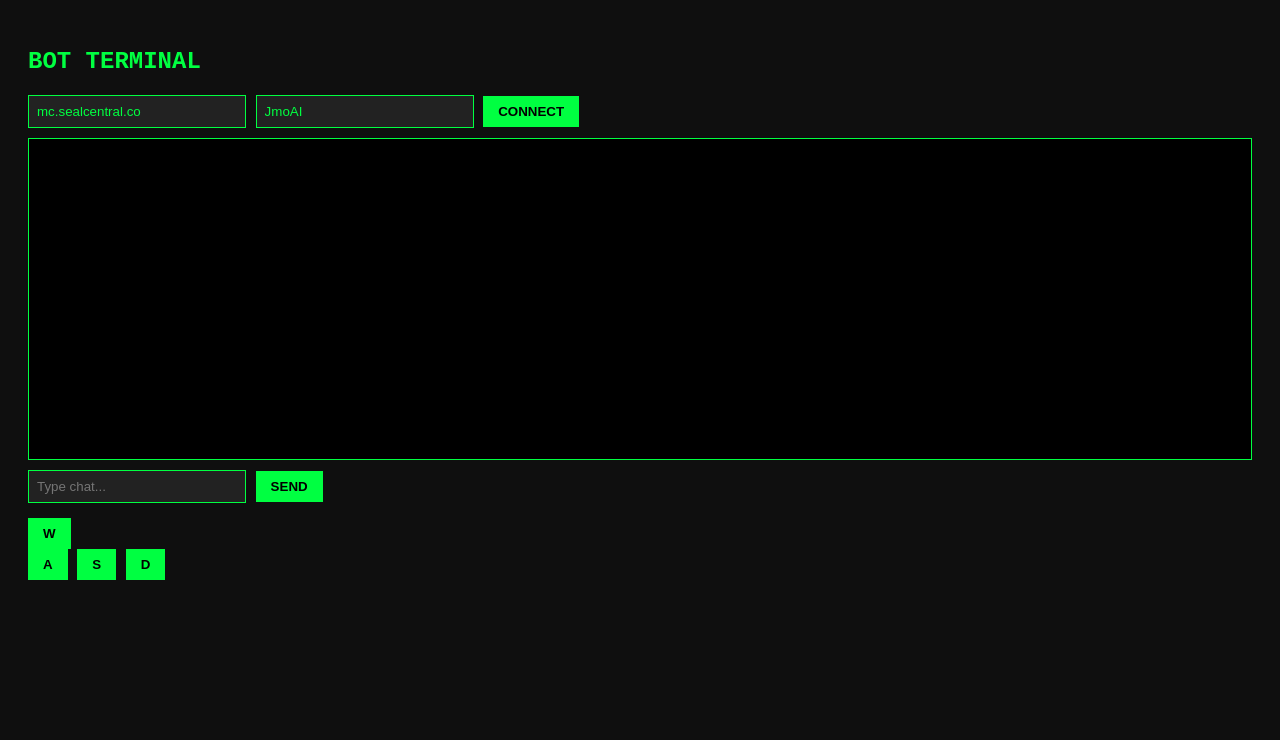
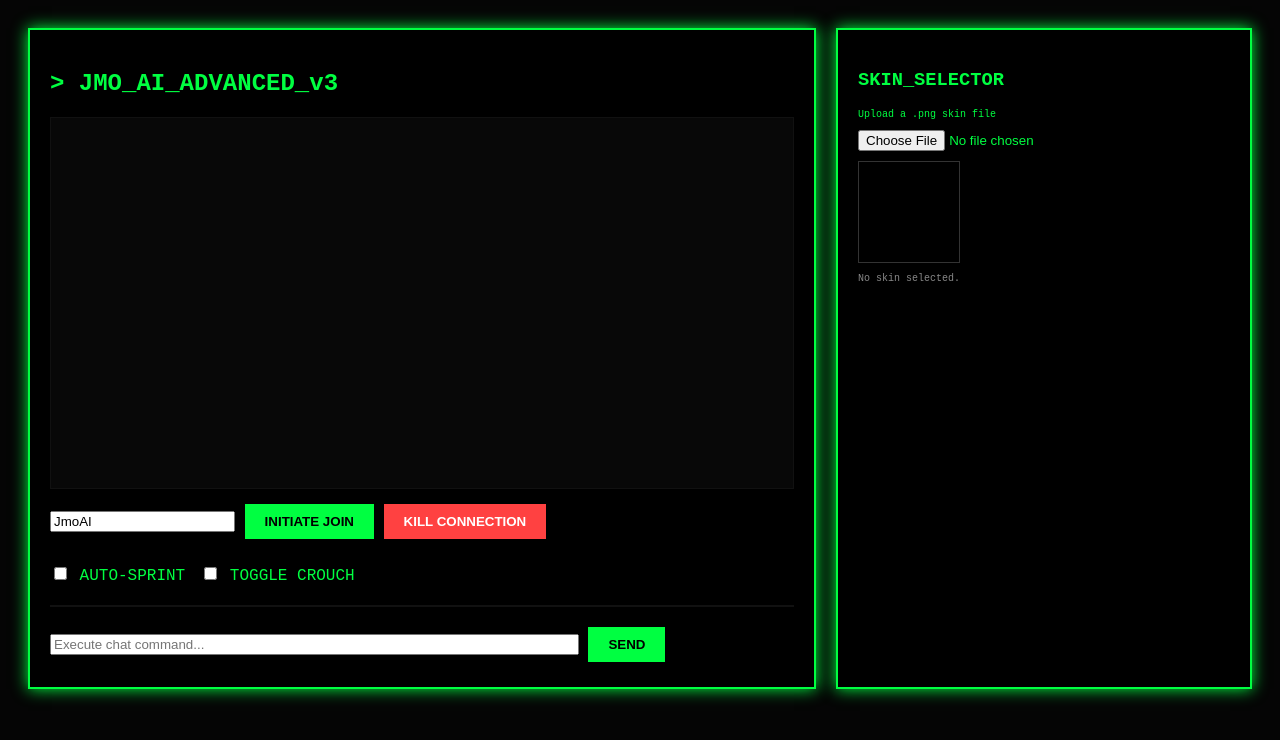
Before and after one commit to JmoAI-Bot/JmoAI-Chat-bot-, a website: page public/index.html in a window 1280 px wide. Drawn offline with nearby package versions, Linux system fonts and the light colour scheme; no server answers.

Commit message:
Update index.html

```diff
--- a/public/index.html
+++ b/public/index.html
@@ -1,50 +1,79 @@
 <!DOCTYPE html>
 <html>
 <head>
-    <title>EaglerBot UI</title>
+    <title>JmoAI Pro Terminal</title>
     <style>
-        body { background: #0f0f0f; color: #00ff41; font-family: 'Courier New', monospace; padding: 20px; }
-        #log { height: 300px; overflow-y: auto; border: 1px solid #00ff41; padding: 10px; background: #000; margin: 10px 0; }
-        input { background: #222; color: #00ff41; border: 1px solid #00ff41; padding: 8px; width: 200px; }
-        button { background: #00ff41; color: #000; border: none; padding: 8px 15px; cursor: pointer; font-weight: bold; }
-        .controls { margin-top: 15px; }
+        body { background: #050505; color: #00ff41; font-family: 'Courier New', monospace; display: flex; padding: 20px; gap: 20px; }
+        .panel { border: 2px solid #00ff41; padding: 20px; background: #000; flex: 2; box-shadow: 0 0 15px #00ff41; }
+        #log { height: 350px; overflow-y: auto; background: #080808; padding: 10px; border: 1px solid #111; margin-bottom: 15px; }
+        .btn { background: #00ff41; color: #000; border: none; padding: 10px 20px; cursor: pointer; font-weight: bold; margin-bottom: 5px; }
+        .btn:active { background: #008f25; }
+        .btn-red { background: #ff4141; color: white; }
+        .skin-preview { width: 100px; height: 100px; border: 1px solid #333; margin-top: 10px; background-size: contain; background-repeat: no-repeat; }
     </style>
 </head>
 <body>
-    <h2>BOT TERMINAL</h2>
-    <input id="host" value="mc.sealcentral.co">
-    <input id="user" value="JmoAI">
-    <button onclick="start()">CONNECT</button>
+    <div class="panel">
+        <h2>> JMO_AI_ADVANCED_v3</h2>
+        <div id="log"></div>
 
-    <div id="log"></div>
+        <input id="user" value="JmoAI">
+        <button class="btn" onclick="start()">INITIATE JOIN</button>
+        <button class="btn btn-red" onclick="stop()">KILL CONNECTION</button>
 
-    <input id="chatMsg" placeholder="Type chat...">
-    <button onclick="send()">SEND</button>
+        <div style="margin-top:20px; display: flex; gap: 15px;">
+            <label><input type="checkbox" onchange="socket.emit('toggleSprint', this.checked)"> AUTO-SPRINT</label>
+            <label><input type="checkbox" onchange="socket.emit('toggleCrouch', this.checked)"> TOGGLE CROUCH</label>
+        </div>
+        <hr style="border: 1px solid #111; margin: 20px 0;">
+        <input id="chatBox" style="width:70%;" placeholder="Execute chat command...">
+        <button class="btn" onclick="send()">SEND</button>
+    </div>
 
-    <div class="controls">
-        <button onclick="move('forward')">W</button><br>
-        <button onclick="move('left')">A</button>
-        <button onclick="move('back')">S</button>
-        <button onclick="move('right')">D</button>
+    <div class="panel" style="flex: 1;">
+        <h3>SKIN_SELECTOR</h3>
+        <p style="font-size: 10px;">Upload a .png skin file</p>
+        <input type="file" id="skinFile" accept="image/png" onchange="previewSkin(this)">
+        <div id="skinPrev" class="skin-preview"></div>
+        <p id="statusText" style="font-size: 10px; color: #888;">No skin selected.</p>
     </div>
 
     <script src="/socket.io/socket.io.js"></script>
     <script>
         const socket = io();
-        const logDiv = document.getElementById('log');
+        let currentSkinUrl = "";
+
+        // Simplified Skin Upload (Uses a placeholder logic; real Eaglercraft usually needs a direct URL)
+        function previewSkin(input) {
+            const file = input.files[0];
+            if (file) {
+                document.getElementById('statusText').innerText = "Skin Loaded (Ready to Join)";
+                const reader = new FileReader();
+                reader.onload = (e) => document.getElementById('skinPrev').style.backgroundImage = `url(${e.target.result})`;
+                reader.readAsDataURL(file);
+                // Note: In a real scenario, you'd upload this to an image host to get a public URL
+                currentSkinUrl = "https://i.imgur.com"; // Placeholder
+            }
+        }
 
         function start() {
             socket.emit('startBot', {
-                host: document.getElementById('host').value,
-                username: document.getElementById('user').value
+                host: 'mc.sealcentral.co',
+                username: document.getElementById('user').value,
+                skinUrl: currentSkinUrl
             });
         }
-        function send() { socket.emit('sendChat', document.getElementById('chatMsg').value); }
-        function move(dir) { socket.emit('move', dir); }
 
-        socket.on('log', (msg) => {
-            logDiv.innerHTML += `<div>> ${msg}</div>`;
-            logDiv.scrollTop = logDiv.scrollHeight;
+        function stop() { socket.emit('disconnectBot'); }
+
+        const keys = { 'w': 'forward', 's': 'back', 'a': 'left', 'd': 'right', ' ': 'jump' };
+        window.addEventListener('keydown', (e) => { if(keys[e.key]) socket.emit('control', { key: keys[e.key], state: true }); });
+        window.addEventListener('keyup', (e) => { if(keys[e.key]) socket.emit('control', { key: keys[e.key], state: false }); });
+
+        socket.on('log', m => {
+            const l=document.getElementById('log');
+            l.innerHTML += `<div>[SYSTEM]: ${m}</div>`;
+            l.scrollTop = l.scrollHeight;
         });
     </script>
 </body>
```
